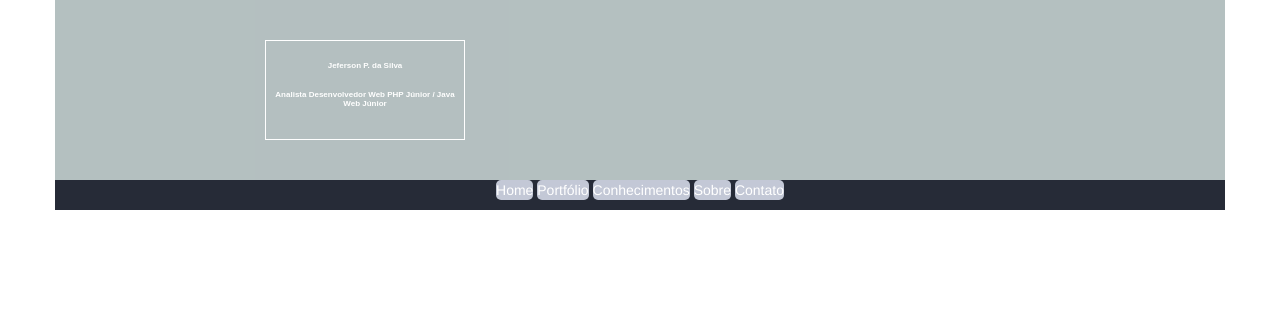
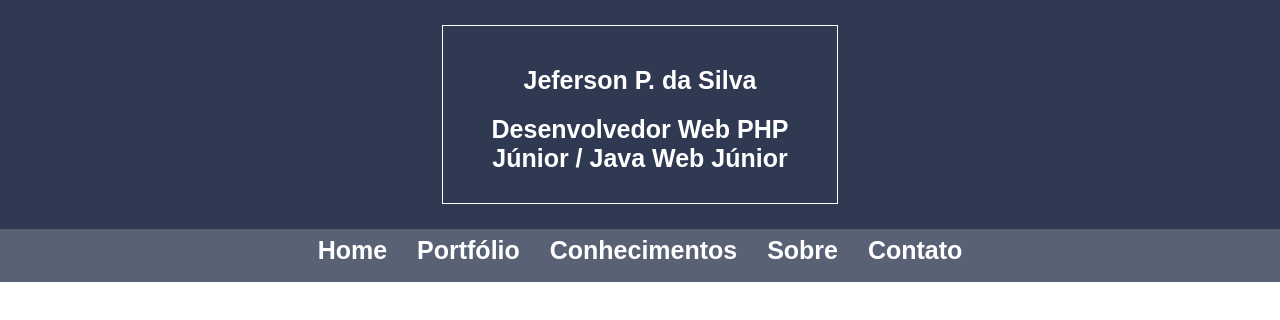
Before and after one commit to JefersonPSilva/jefersonpsilva.github.io, a plain HTML site: page contato.html in a window 1280 px wide. Drawn offline with Linux system fonts and the light colour scheme.

Commit message:
Alterações no header da página de contato

```diff
--- a/contato.html
+++ b/contato.html
@@ -3,7 +3,7 @@
 <head>
 	<meta charset="utf-8">
 	<meta http-equiv="X-UA-Compatible" content="IE=edge">
-	<title>Contato - Jeferson P. da Silva | Programador Web Java Júnior | Programador Fron-End Júnior</title>
+	<title>Contato - Jeferson P. da Silva | Desenvolvedor Web Java Júnior | Desenvolvedor PHP Júnior</title>
 
 	<meta name="description" content="Portfólio - Programador Web Java Júnior | Front-End - Jeferson Pereira da Silva">
   	<meta name="author" content="jefersonpsilva.github.io">
@@ -21,29 +21,29 @@
 	<![endif]-->
 </head>
 <body>
-	<div class="container">
+	<div class="container header">
 		<div class="row">
 			<div class="col-md-12">
-				<header class="menu-opcoes">
-					<div class="row bannerExterno">
-						<div class="col-md-2"></div>
-						<div class="col-md-8">
+				<header>
+					<div class="row">
+						<div class="col-md-4"></div>
+						<div class="col-md-4" class="bannerExterno">
 							<div class="bannerInterno">
 								<h2>Jeferson P. da Silva</h2>
-								<h1>Analista Desenvolvedor Web PHP Júnior / Java Web Júnior</h1>
+								<h1>Desenvolvedor Web PHP Júnior / Java Web Júnior</h1>
 							</div>
 						</div>
-						<div class="col-md-2"></div>
+						<div class="col-md-4"></div>
 					</div>
 					<div class="row">
 						<div class="col-md-12">
 							<nav  class="navbar-menu">
 								<ul class="menu">
-									<li><a href="#" title="Página Principal">home</a></li>
-									<li><a href="#" title="Página de Portfólio">portfólio</a></li>
-									<li><a href="#" title="Página de Apresentação Dos Conhecimentos">conhecimentos</a></li>
-									<li><a href="#" title="Página de Apresentação do Author">sobre</a></li>
-									<li><a href="#" title="Página de Contato com o Author">contato</a></li>
+									<li><a href="#" title="Página Principal" class="btn">home</a></li>
+									<li><a href="#" title="Página de Portfólio" class="btn">portfólio</a></li>
+									<li><a href="#" title="Página de Apresentação Dos Conhecimentos" class="btn">conhecimentos</a></li>
+									<li><a href="#" title="Página de Apresentação do Author" class="btn">sobre</a></li>
+									<li><a href="#" title="Página de Contato com o Author" class="btn">contato</a></li>
 								</ul>
 							</nav>
 						</div>
--- a/css/contato.css
+++ b/css/contato.css
@@ -1,67 +1,66 @@
-.menu-opcoes a {
-  	background: #c3c8d6;
+.header{
+	background-color: #303952;
+	height: 250px;
+	width: 100%;
+}
+
+.bannerInterno{
+	border: 1px solid #FFFFFF;
+	margin: 25px 0px;
+	padding: 20px;
+}
+.bannerInterno h1, h2{
+	text-align: center;
+	font-family: 'Open Sans', sans-serif;
+	font: bold 25px sans-serif;
 	color: #FFFFFF;
-	display: block;
+}
+
+.navbar-menu a {
+  	text-align: center;
+	font-family: 'Open Sans', sans-serif;
+	font: bold 25px sans-serif;
+	color: #FFFFFF;
 	text-align: center;
 	text-decoration: none;
 	text-transform: capitalize;
-	border-radius: 5px;
 	-webkit-transition: all .25s ease;
 	-moz-transition: all .25s ease;
 	-ms-transition: all .25s ease;
 	-o-transition: all .25s ease;
 	transition: all .25s ease;
 }
-
-.menu-opcoes a:hover, a:active {
+.navbar-menu a:hover, a:active {
   	background-color: #000000;
   	color: #FFFFFF;
   	text-decoration: none;
 }
-
-.menu-opcoes a:link, a:visited{
+.navbar-menu a:link, a:visited{
 	text-decoration: none;
 	color: #FFFFFF;
 }
-
 .navbar-menu {
-  	background-color: #262b37;
+	background-color: #596275;
   	left: 0px;
   	right: 0px;
   	position: absolute;
 }
-
 .navbar-menu .menu {
   	display: block;
   	text-align: center;
-  	background: #262b37;
 }
-
 .navbar-menu .menu li {
   	display: inline-block;
 }
 
-
-.bannerExterno{
-	background: #95A5A6;
-	opacity: 0.7;
-	height: 180px;
-	align-items: center;
-	display: flex;
-	flex-direction: row;
-	flex-wrap: wrap;
-	justify-content: center;
+.btn-default,.btn-primary,.btn-success,.btn-info,.btn-warning,.btn-danger {
+    -webkit-box-shadow: 2px 3px 0px rgba(4, 4, 4, 0.3);
+    -moz-box-shadow:    2px 3px 0px rgba(4, 4, 4, 0.3);
+    box-shadow:         2px 3px 0px rgba(4, 4, 4, 0.3);
+    border-radius:0;
 }
 
-.bannerInterno{
-	border: 1px solid #FFFFFF;
-	color: #FFFFFF;
-  	height: 100px;
-  	width: 200px;
+.btn-default:active,.btn-primary:active,.btn-success:active,.btn-info:active,.btn-warning:active,.btn-danger:active {
+    margin-top: 3px;
+    margin-bottom: -3px;
 }
-
-.bannerInterno h1, h2{
-	text-align: center;
-	font-family: 'Open Sans', sans-serif;
-	font: bold 8px sans-serif;
-}
```
Lines whose indentation alone changed are shown as unchanged.
